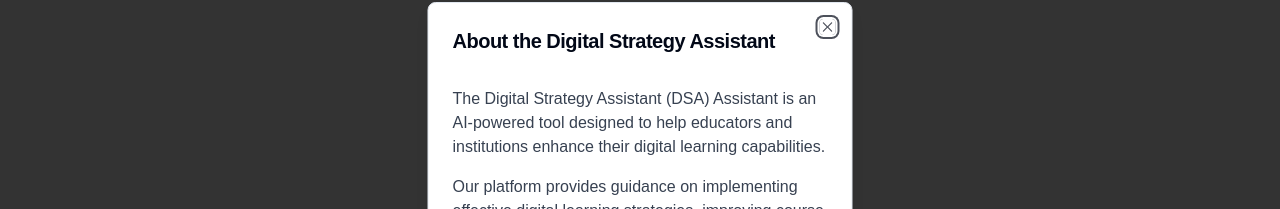
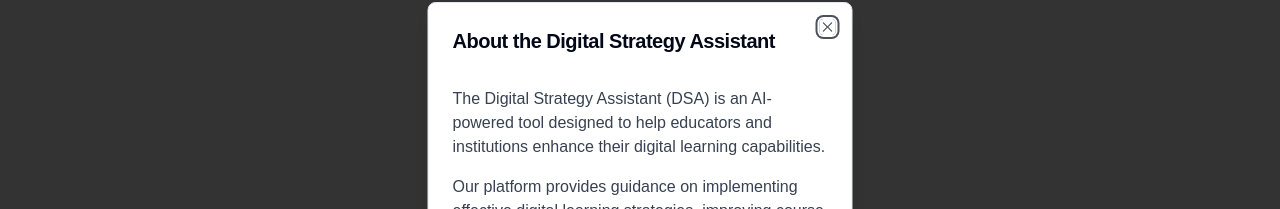
Before and after one commit to antaripJKashyap/Digital-Strategy-Assistant, a Next.js app in the folder frontend/: page / in a window 1280 px wide. Both pictures are taken after a click on the button "About". Shown: the part 347-556 px from the top of the page. Built offline with nearby package versions, Linux system fonts and the light colour scheme; no server answers; what aws-amplify would draw is missing.

Commit message:
fix: about grammar

```diff
--- a/frontend/src/components/Footer.jsx
+++ b/frontend/src/components/Footer.jsx
@@ -23,7 +23,7 @@ const Footer = () => {
             </DialogHeader>
             <div className="space-y-4">
               <p className="text-gray-700">
-                The Digital Strategy Assistant (DSA) Assistant is an AI-powered
+                The Digital Strategy Assistant (DSA) is an AI-powered
                 tool designed to help educators and institutions enhance their
                 digital learning capabilities.
               </p>
```
